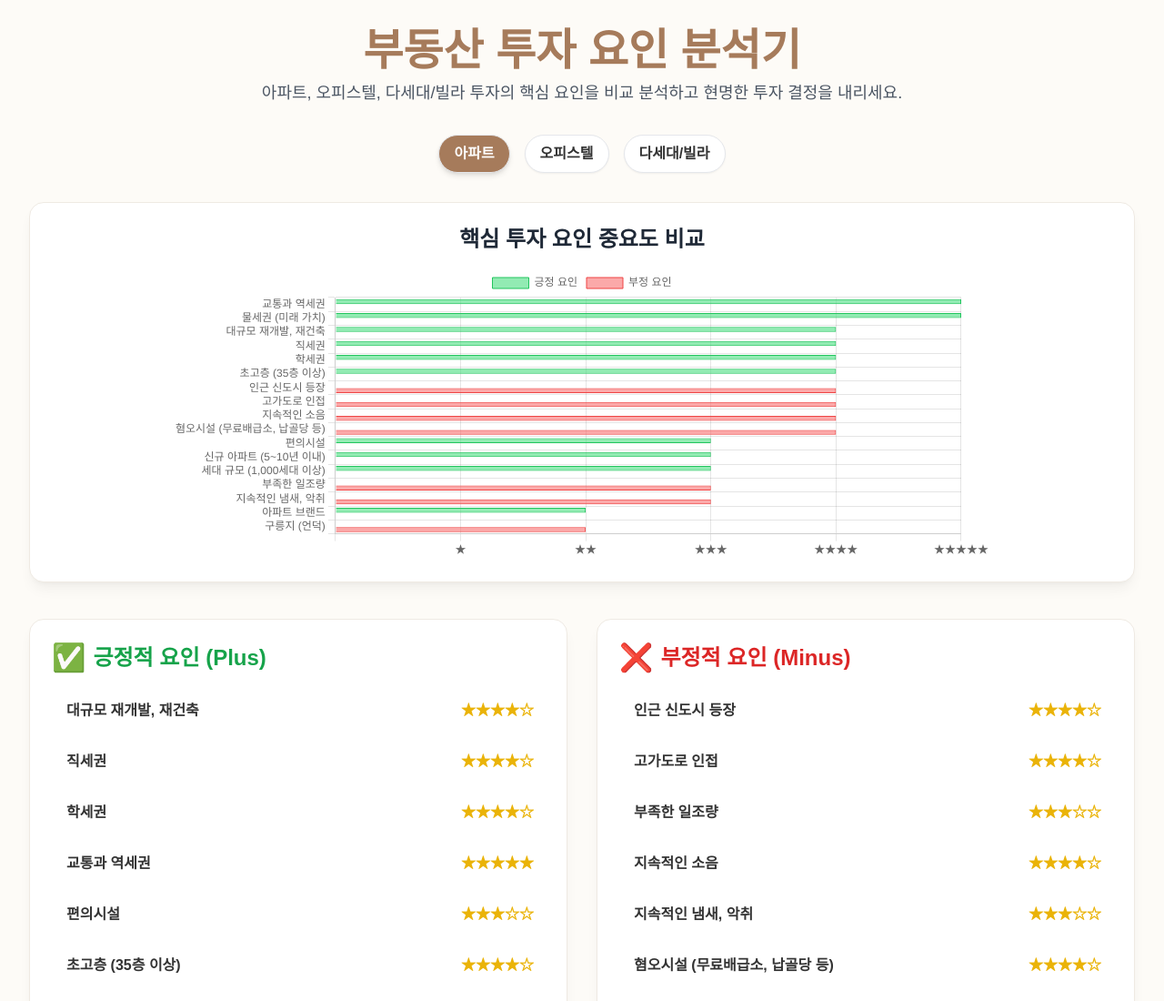
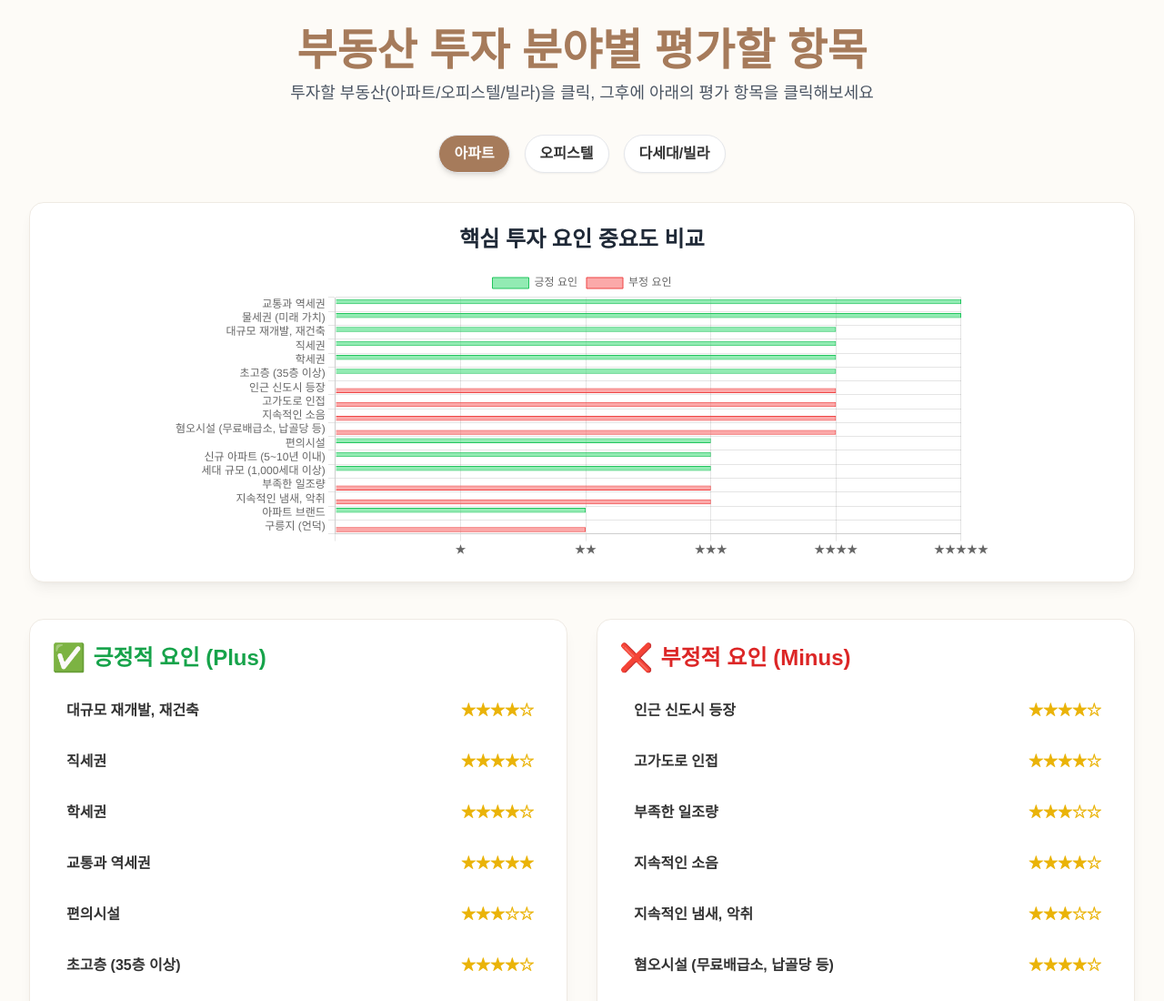
Before and after one commit to mymoneynzip/realestate, a plain HTML site: page index.html in a window 1280 px wide. Shown: the top 1100 px of the page at 91% size. Drawn offline with nearby package versions, Linux system fonts and the light colour scheme.

Commit message:
Update index.html

```diff
--- a/index.html
+++ b/index.html
@@ -61,8 +61,8 @@
 
     <div class="container mx-auto p-4 md:p-8">
         <header class="text-center mb-8">
-            <h1 class="text-4xl md:text-5xl font-bold text-[#A67B5B] mb-2">부동산 투자 요인 분석기</h1>
-            <p class="text-lg text-gray-600">아파트, 오피스텔, 다세대/빌라 투자의 핵심 요인을 비교 분석하고 현명한 투자 결정을 내리세요.</p>
+            <h1 class="text-4xl md:text-5xl font-bold text-[#A67B5B] mb-2">부동산 투자 분야별 평가할 항목</h1>
+            <p class="text-lg text-gray-600">투자할 부동산(아파트/오피스텔/빌라)을 클릭, 그후에 아래의 평가 항목을 클릭해보세요</p>
         </header>
 
         <nav class="flex justify-center space-x-2 md:space-x-4 mb-8">
```
